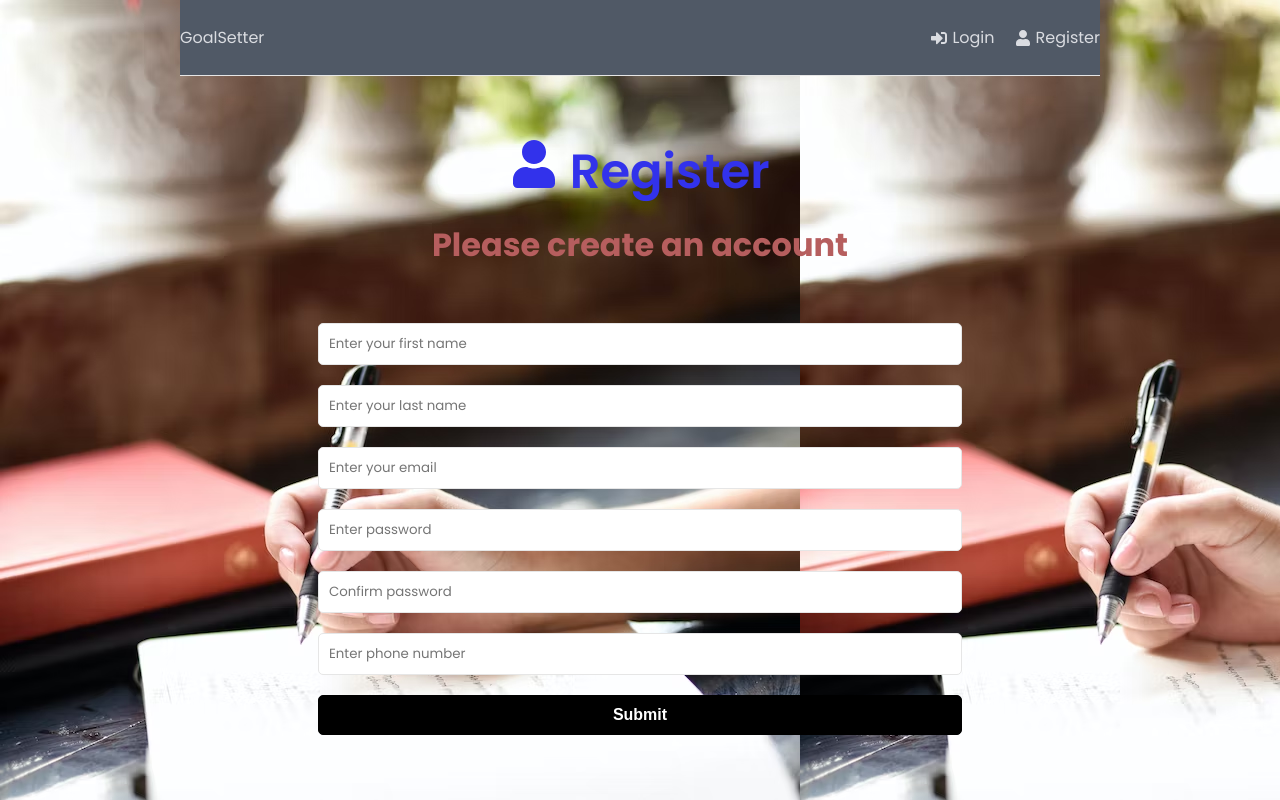
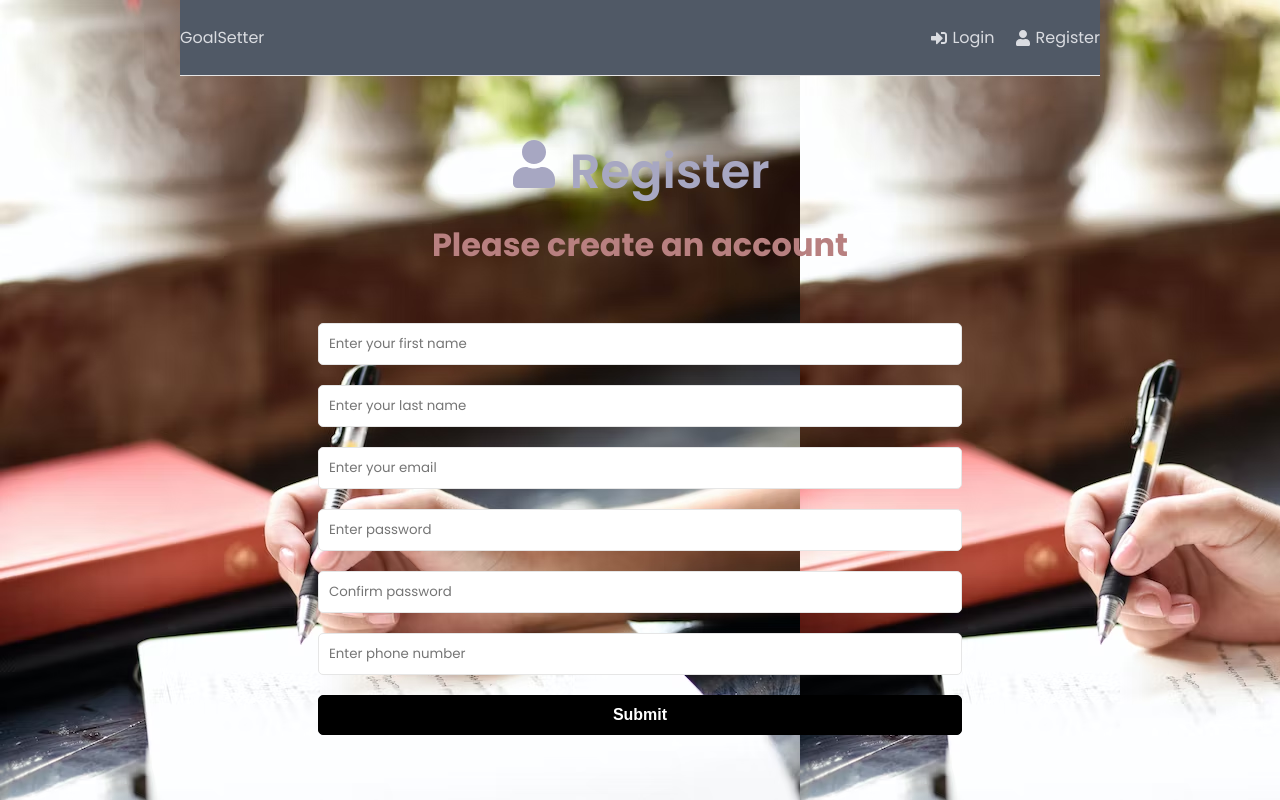
Before and after one commit to Agusienka/resume-builder, a React (Create React App) app in the folder frontend/: page /register in a window 1280 px wide. Built offline with nearby package versions, Linux system fonts and the light colour scheme.

Commit message:
color changes

```diff
--- a/frontend/src/components/EducationForm.jsx
+++ b/frontend/src/components/EducationForm.jsx
@@ -145,7 +145,7 @@ if (isLoading) {
         </div>
         <div className='form-group'>
           <button type='submit' className='btn btn-block'>
-            Submit
+          Add
           </button>
         </div>
       </form>
--- a/frontend/src/index.css
+++ b/frontend/src/index.css
@@ -42,7 +42,7 @@ h3 {
   margin: 0 auto;
   padding: 0 20px;
   text-align: center;
-  color:rgb(50, 50, 235);
+  color:rgb(167, 167, 194);
 }
 
 .header {
@@ -87,7 +87,7 @@ h3 {
 }
 
 .heading p {
-  color: #b65e5e;
+  color: #b88080;
 }
 
 .goals {
```
